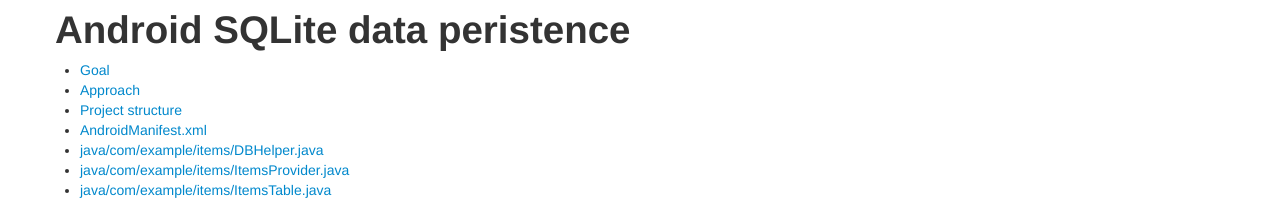
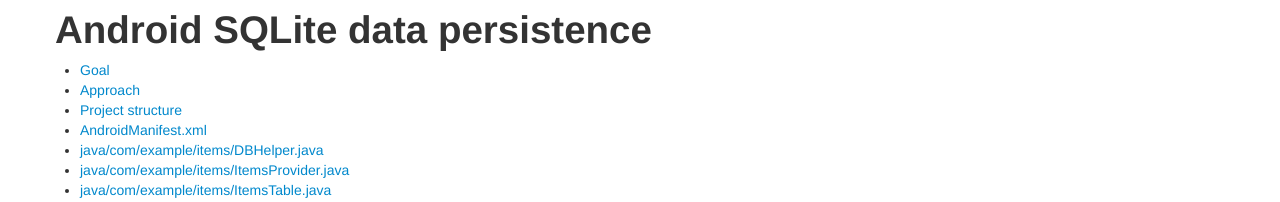
Before and after one commit to erikeldridge/erikeldridge.github.com, a Jekyll site: the page built from _posts/2014-07-12-android-sqlite-data-persistence.md, in a window 1280 px wide and 900 px high. Shown: the top 202 px of the window. Built offline with Jekyll 4.4.1, drawn with Linux system fonts in a browser that asks for light colours; comment, search, counter and statistics services are not loaded.

Commit message:
fix typo

```diff
--- a/_posts/2014-07-12-android-sqlite-data-persistence.md
+++ b/_posts/2014-07-12-android-sqlite-data-persistence.md
@@ -3,7 +3,7 @@ layout: base
 tags: android
 ---
 
-# Android SQLite data peristence
+# Android SQLite data persistence
 
 * toc
 {:toc}
```
